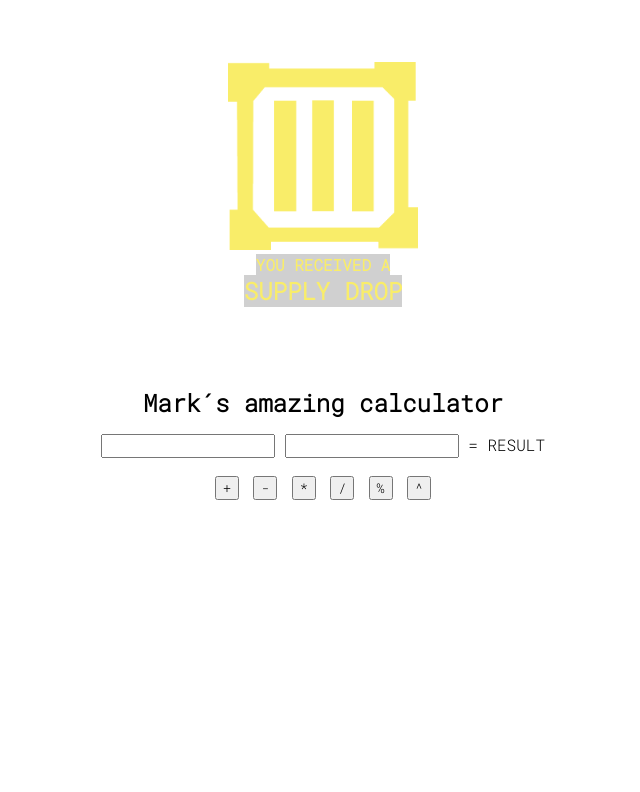
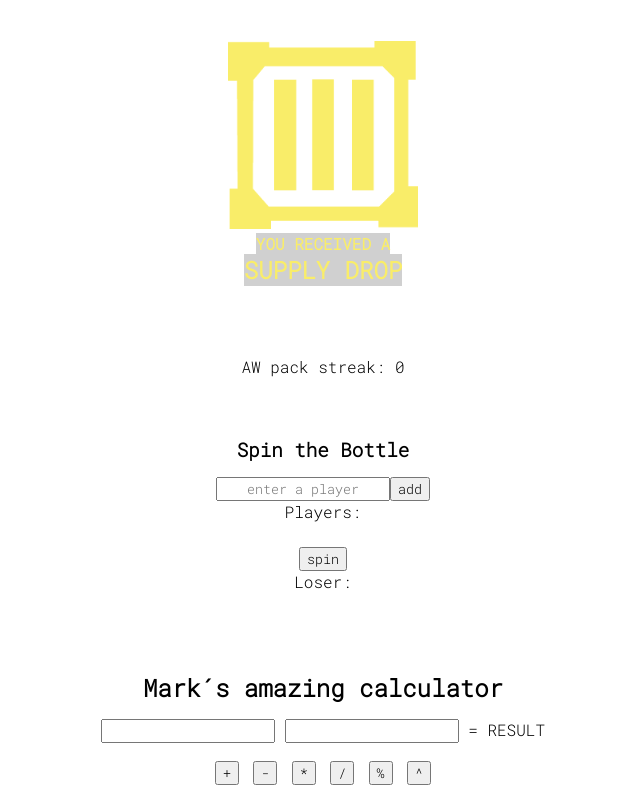
Before and after one commit to MarkTropoja/test-repo, a plain HTML site: page index.html in a window 1280 px wide. Shown: the part 484-1276 px from the top of the page, without its empty margins (317-957 px from the left). Before the commit the page ends 1012 px from the top, so only its background shows below. Drawn offline with Linux system fonts and the light colour scheme.

Commit message:
added Spin the Bottle Feature

```diff
--- a/css/styles.css
+++ b/css/styles.css
@@ -55,10 +55,31 @@ h1:hover {
     background-color: black;
 }
 
+#streak{
+    margin-top: 70px;
+}
+
 #twitter-icon:hover{
     fill: #237EE1;
     cursor: crosshair;
 }
+
+/*BottleSpin*/
+#bottle-box{
+    margin-top: 60px;
+}
+
+#bottle-headline{
+    font-size: 1.2em;
+    margin-bottom: 15px;
+    font-weight: bold;
+}
+
+#bottle-spin{
+    margin-top: 25px;
+}
+
+
 /*Calculator*/
 #calculator-box{
    border-radius: 30px;
--- a/index.html
+++ b/index.html
@@ -41,9 +41,6 @@
             <a href="https://twitter.com/Feodor_15" target="_blank"><svg id="twitter-icon" xmlns="http://www.w3.org/2000/svg" width="24" height="24" viewBox="0 0 24 24"><path d="M24 4.557c-.883.392-1.832.656-2.828.775 1.017-.609 1.798-1.574 2.165-2.724-.951.564-2.005.974-3.127 1.195-.897-.957-2.178-1.555-3.594-1.555-3.179 0-5.515 2.966-4.797 6.045-4.091-.205-7.719-2.165-10.148-5.144-1.29 2.213-.669 5.108 1.523 6.574-.806-.026-1.566-.247-2.229-.616-.054 2.281 1.581 4.415 3.949 4.89-.693.188-1.452.232-2.224.084.626 1.956 2.444 3.379 4.6 3.419-2.07 1.623-4.678 2.348-7.29 2.04 2.179 1.397 4.768 2.212 7.548 2.212 9.142 0 14.307-7.721 13.995-14.646.962-.695 1.797-1.562 2.457-2.549z"/></svg></a>
         </div>
 
-        <!--case-header-->
-        <div id="streak">AW pack streak: 0</div>
-
         <!--cases-->
         <div id="cases-box">
             <a id="case-click" onclick="caseOpening()"><img id="case-img" src="./assets/images/aw-symbol.png"></img></a>
@@ -52,6 +49,30 @@
             <div>
                 <span class="cases-text" id="cases-text-small">YOU RECEIVED A <br></span><span class="cases-text" id="cases-text-big">SUPPLY DROP</span>
             </div>
+
+        </div>
+
+    <!--case-header-->
+        <div id="streak">AW pack streak: 0</div>
+
+        <!--bottle-spin-->
+        <div id="bottle-box">
+            <div id="bottle-headline">
+                Spin the Bottle
+            </div>
+
+            <div id="bottle-input">
+                <input id="inputplayer" type="username" placeholder="enter a player"></input><button id="bottlebutton" onclick="player()">add</button>
+                <div>Players: <span id="player-list"></span></div>
+
+            </div>
+
+            <div id="bottle-spin">
+                <button id="spinbutton" onclick="spin()">spin</button>
+            </div>
+
+            <div>Loser: <span id="loser-display"></span></div>
+        </div>
 
 
         </div>
@@ -75,6 +96,12 @@
                 <button id="button6" onclick="calculate('^')">^</button>
             </div>
         </div>
+
+
+
+
+
+
         <script src="./scripts/index.js"></script>
 
     </body>
--- a/scripts/index.js
+++ b/scripts/index.js
@@ -13,7 +13,13 @@ let casesTextSmall = document.getElementById("cases-text-small");
 let dropSound = new Audio("./assets/audio/drop.mp3");
 let eliteSound = new Audio("./assets/audio/elite.mp3");
 let enlistedSound = new Audio("./assets/audio/enlisted.mp3");
-
+let playerInput = document.getElementById("inputplayer");
+let addButton = document.getElementById("bottlebutton");
+let listPlayer = document.getElementById("player-list");
+let playerArray = [];
+let spinButton = document.getElementById("spinbutton");
+let loserDisplay = document.getElementById("loser-display");
+let shouldPush = true;
 
 
 //-gets input from index.html input
@@ -113,3 +119,75 @@ function caseOpening(){
     }, 3000)
 
 }
+
+
+//-bottlespin
+
+//-loop to check Duplicates
+function myFirstLoop(player)
+{
+    console.log("checking for " + player);
+    for (let i = 0; i < playerArray.length; i++)
+    {
+       if (playerArray[i] === player)
+       {
+        console.log(player + " is in " + JSON.stringify(playerArray));
+        shouldPush = false;
+        break;
+       }
+
+       else {shouldPush = true;}
+    }
+}
+
+//-gets PlayerName into List
+function player(){
+    let player =  playerInput.value;
+    playerInput.value = "";
+    console.log('playerArraybefore ', playerArray);
+
+    myFirstLoop(player);
+
+    if (player === '' || !shouldPush)
+    {
+        addButton.style.color = "#FF0000";
+        setTimeout(() => {
+          addButton.style.color = "unset";
+        }, 1000)
+
+        return;
+    }
+
+    playerArray.push(player);
+    console.log('playerArrayafter ', playerArray);
+    listPlayer.innerHTML = playerArray;
+}
+
+//-gets Loser after clicking Spin
+function spin(){
+
+    if (playerArray.length === 0 || playerArray.length === 1)
+    {
+        spinButton.style.color = "#FF0000";
+        setTimeout(() => {
+            spinButton.style.color = "unset";
+        }, 1000)
+
+        return;
+    }
+
+    else
+    {
+        let randomNumber = Math.random();
+        console.log('randomnumber ' + randomNumber);
+        let loserIndex = Math.floor(playerArray.length * Math.random());
+        console.log('loserindex ' + loserIndex);
+        let loser = playerArray[loserIndex];
+        console.log('loser ' + playerArray[loserIndex]);
+        loserDisplay.innerHTML = loser;
+
+        playerArray.length = 0;
+        listPlayer.innerHTML = "";
+    }
+
+}
```
